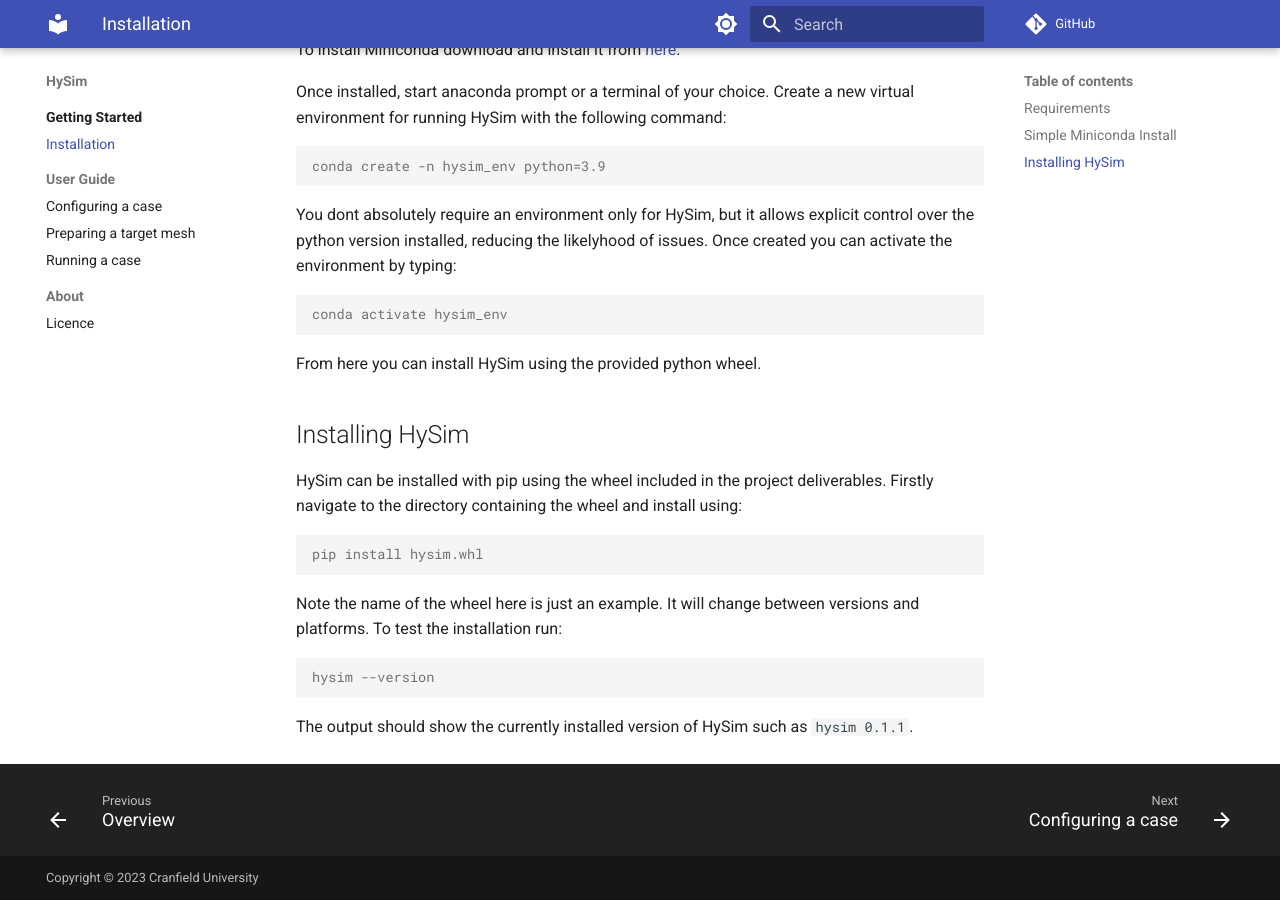
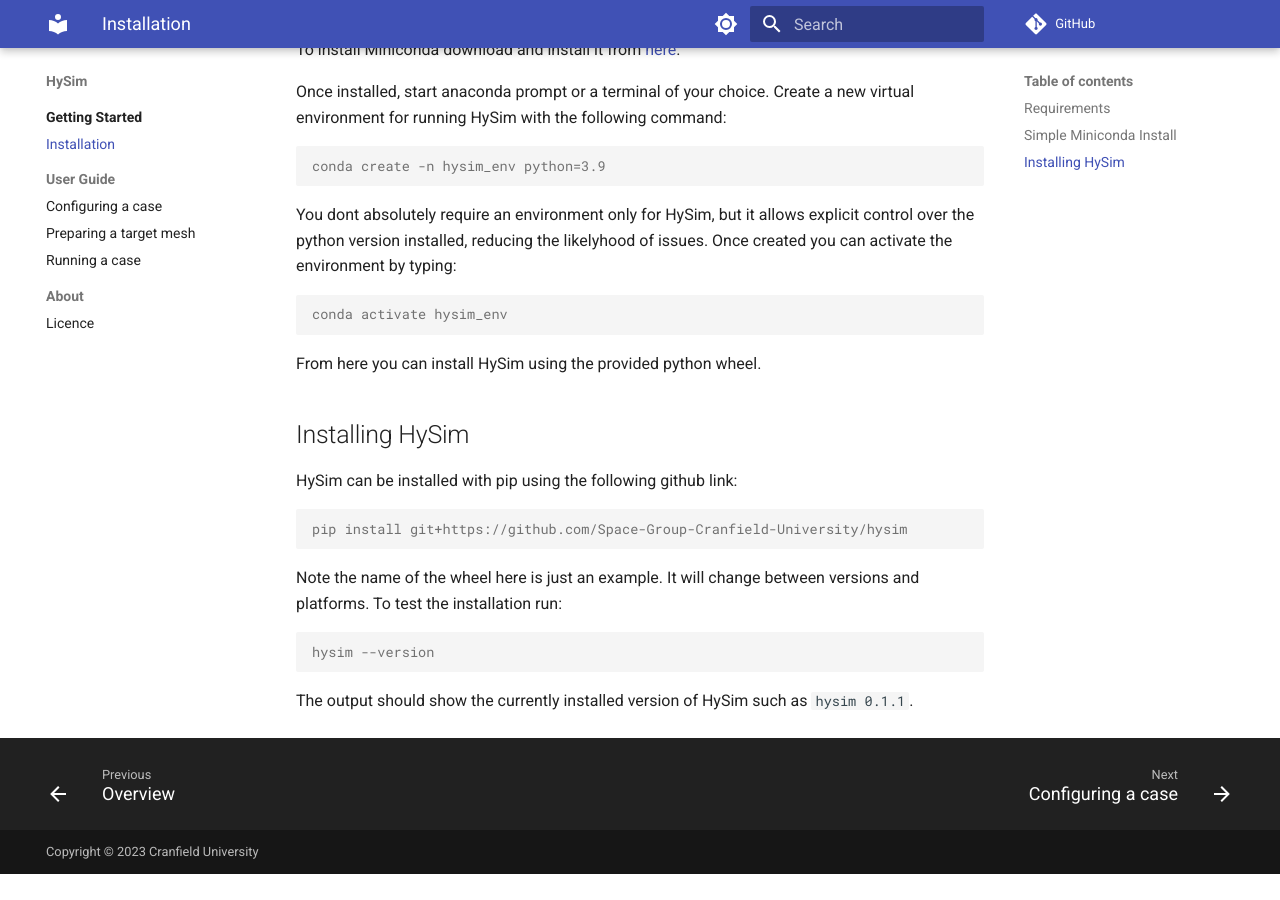
Before and after one commit to Space-Group-Cranfield-University/hysim, an MkDocs documentation site: the page built from docs/installation.md, in a window 1280 px wide and 900 px high, scrolled down 761 px. Built offline with MkDocs 1.6.1 and Material for MkDocs 9.7.7, drawn with Linux system fonts in a browser that asks for light colours; comment, search, counter and statistics services are not loaded; after the commit the page ends 1635 px from its top, so only the background shows below that.

Commit message:
Correct installation instructions

````diff
--- a/docs/installation.md
+++ b/docs/installation.md
@@ -37,10 +37,10 @@
 
 ## Installing HySim
 
-HySim can be installed with pip using the wheel included in the project deliverables. Firstly navigate to the directory containing the wheel and install using:
+HySim can be installed with pip using the following github link:
 
 ```console
-pip install hysim.whl
+pip install git+https://github.com/Space-Group-Cranfield-University/hysim
 ```
 Note the name of the wheel here is just an example. It will change between versions and platforms. To test the installation run:
 
````
